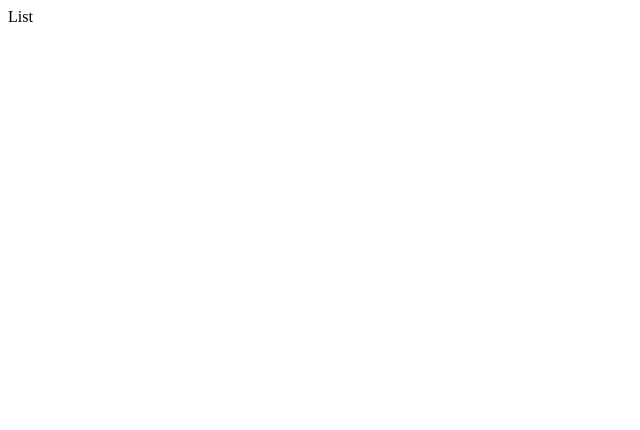
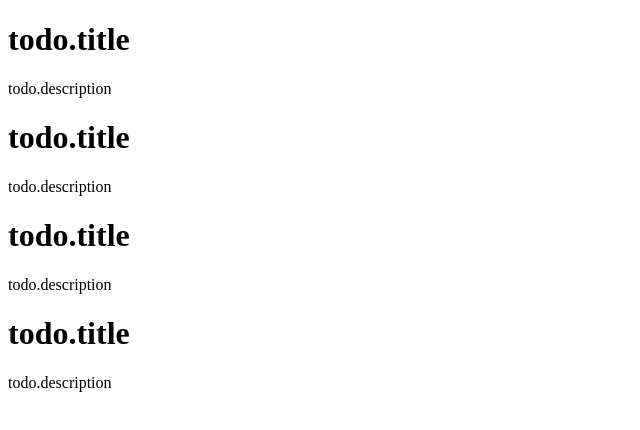
Before and after one commit to OmarFBasit/React_App, a React (Create React App) app: page / in a window 1280 px wide. Shown: the top 430 px of the page, without its empty margins (0-640 px from the left). Built offline with nearby package versions, Linux system fonts and the light colour scheme.

Commit message:
Mapping with uuid

```diff
--- a/package.json
+++ b/package.json
@@ -9,6 +9,8 @@
     "react": "^18.2.0",
     "react-dom": "^18.2.0",
     "react-scripts": "5.0.1",
+    "react-uuid": "^1.0.3",
+    "uuid": "^9.0.0",
     "web-vitals": "^2.1.4"
   },
   "scripts": {
--- a/src/components/uniqeList/List.js
+++ b/src/components/uniqeList/List.js
@@ -1,4 +1,5 @@
 import React from "react";
+import { v4 as uuidv4 } from 'uuid';
 const todo=[
     {
         "title":"This is title 1",
@@ -21,7 +22,14 @@ const todo=[
 
 
 const List =()=>{
-    return <div>List</div>
+    return <div>
+        {todo.map(todo=>{
+            return <div key={uuidv4()}>
+                <h1>todo.title</h1>
+                <p1>todo.description</p1>
+            </div>
+        })}
+    </div>
 }
 
 export default List;
```
Also changed, not shown: 1 other file (tests, documents, lock files or other folders).
